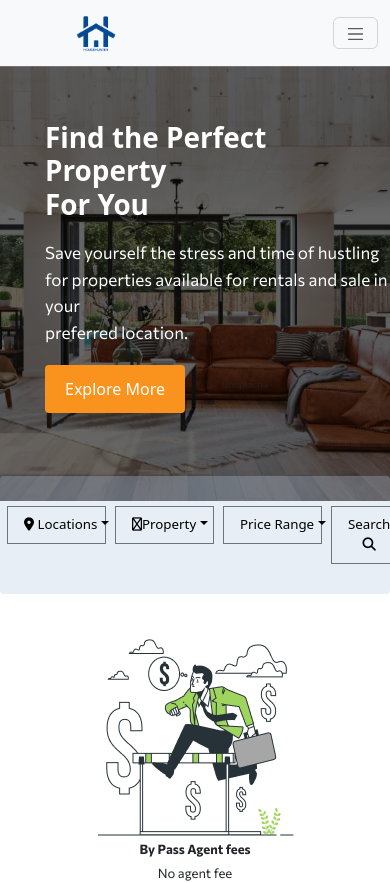
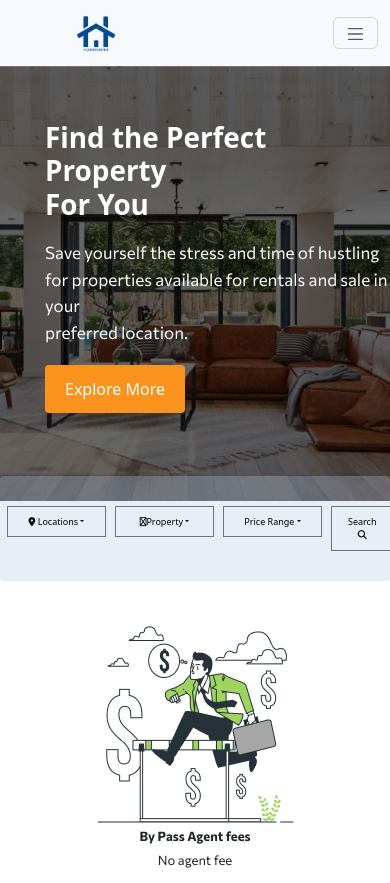
Before and after one commit to Woldreamz/HouseHunter, a Next.js app: page /home-page in a window 390 px wide. Shown: the top 883 px of the page. Built offline with nearby package versions, Linux system fonts and the light colour scheme.

Commit message:
style changes 1

```diff
--- a/src/app/global.css
+++ b/src/app/global.css
@@ -202,10 +202,10 @@ li a {
     }
     .dropdown .btn-lg {
         width: 99px;
-        font-size: smaller;
+        font-size: 9px !important;
     }
     .search1 {
-        font-size: smaller !important;
+        font-size: 9px !important;
     }
 
 }
--- a/src/app/home-page/homepage.module.css
+++ b/src/app/home-page/homepage.module.css
@@ -144,7 +144,7 @@
     .flexDiv5 {
         justify-content: start;
         gap: 25px;
-        font-size: 1.5rem !important;
+        font-size: 1.2rem !important;
     }
 }
 @media (max-width: 470px) {
--- a/src/components/service-divs/service.module.css
+++ b/src/components/service-divs/service.module.css
@@ -76,6 +76,6 @@
 }
 @media (max-width: 500px) {
     .topDiv {
-        padding-left: 19px;
+        padding-left: 9px;
     }
 }
```
